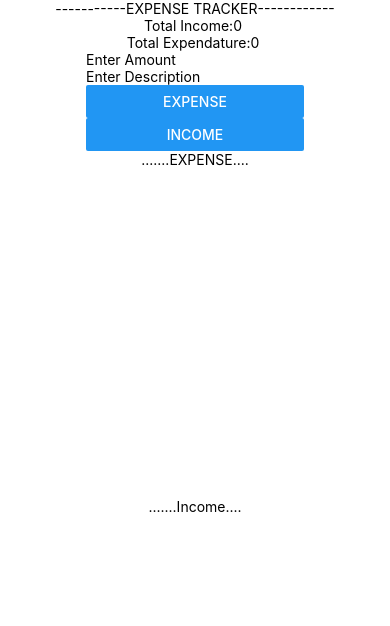
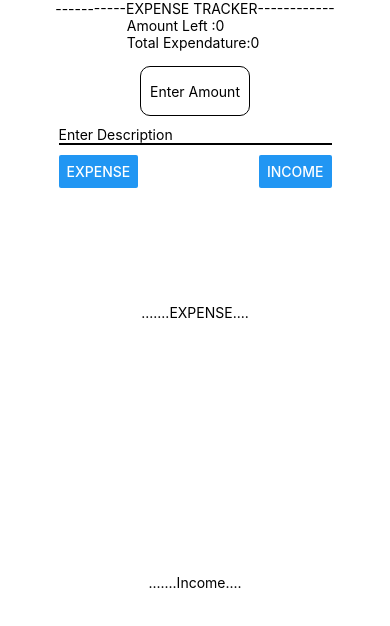
Before and after one commit to Apoorvjoc/expense-Tracaker-RN, a React Native app: screen / in a window 390 px wide. Shown: the top 626 px of the page. Built offline with nearby package versions, Linux system fonts and the light colour scheme.

Commit message:
input container for prabal

```diff
--- a/App.js
+++ b/App.js
@@ -1,6 +1,6 @@
 import React , {useState , useEffect} from 'react';
 import { StyleSheet, Text, View , FlatList} from "react-native";
-import ExpenseItem from './components/ExpenseItem';
+import ExpenseItem from './Components/ExpenseItem';
 import IncomeItem from './Components/IncomeItem';
 import Input from './Components/Input';
 
@@ -27,8 +27,8 @@ export default function App() {
   };
 
    useEffect(() => {
-     let currExp = 0,
-       currInc = 0;
+
+    let currExp = 0,currInc = 0;
     storeExpense.forEach((obj) => {
       currExp = Number(currExp) + Number(obj.amt);
     });
@@ -37,13 +37,17 @@ export default function App() {
       currInc = Number(currInc) + Number(obj.amt);
     });
     setInc(currInc);
+
    });
 
   return (
     <View style={styles.container}>
       <Text>-----------EXPENSE TRACKER------------</Text>
-      <Text>Total Income:{inc - exp} </Text>
+
+        <View>
+          <Text>Amount Left :{inc - exp} </Text>
           <Text>Total Expendature:{exp} </Text>
+        </View>
 
       <Input funcAsPropsExp={handleExpense} funcAsPropsInc={handleIncome} />
 
--- a/Components/Input.js
+++ b/Components/Input.js
@@ -1,8 +1,7 @@
-import React ,{useState} from "react";
-import { StyleSheet, View ,TextInput ,Button } from "react-native";
+import React, { useState } from "react";
+import { StyleSheet, View, TextInput, Button } from "react-native";
 
 const Input = (props) => {
-
   const [amount, setAmount] = useState();
   const [enteredDescription, setEnteredDescription] = useState("");
 
@@ -16,34 +15,70 @@ const Input = (props) => {
 
   return (
     <View style={styles.inputContainer}>
-
+      <View style={styles.input}>
+        <View style={styles.amountContainer}>
           <TextInput
             placeholder="Enter Amount"
             value={amount}
             onChangeText={handleAmount}
             keyboardType="numeric"
+            style={styles.amount}
           />
+        </View>
         <TextInput
           placeholder="Enter Description"
           value={enteredDescription}
           onChangeText={handleDescription}
+          style={styles.description}
         />
+      </View>
+      <View style={styles.buttonContainer}>
         <Button
           title="Expense"
-        onPress={() =>
-          props.funcAsPropsExp(amount, enteredDescription)
-        }
+          onPress={() => props.funcAsPropsExp(amount, enteredDescription)}
+          style={styles.expense}
         />
         <Button
           title="Income"
-        onPress={() =>
-          props.funcAsPropsInc(amount, enteredDescription)
-        }
+          onPress={() => props.funcAsPropsInc(amount, enteredDescription)}
+          style={styles.income}
         />
+      </View>
     </View>
   );
 };
 
 export default Input;
 
-const styles = StyleSheet.create({});
+const styles = StyleSheet.create({
+  inputContainer: {
+    flex: 1,
+    width: "70%",
+  },
+  amount: {
+    marginTop: 15,
+    borderWidth: 1,
+    borderRadius: 10,
+    height: 50,
+    borderWidth: 1,
+    width: "40%",
+    textAlign: "center",
+  },
+  amountContainer: {
+    alignItems: "center",
+  },
+  description: {
+    marginVertical: 10,
+    marginBottom: 10,
+    borderBottomWidth: 2,
+  },
+  buttonContainer: {
+    flexDirection: "row",
+    width: "100%",
+    justifyContent: "space-between",
+  },
+  expense: {},
+  income: {
+    marginLeft: 10,
+  },
+});
```
Lines whose indentation alone changed are shown as unchanged.
